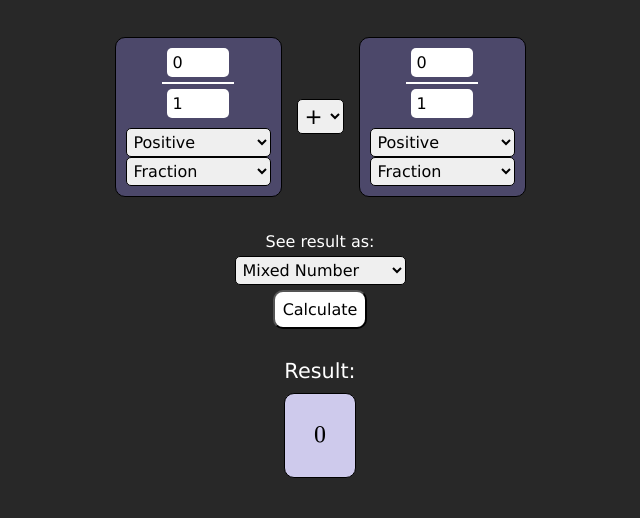
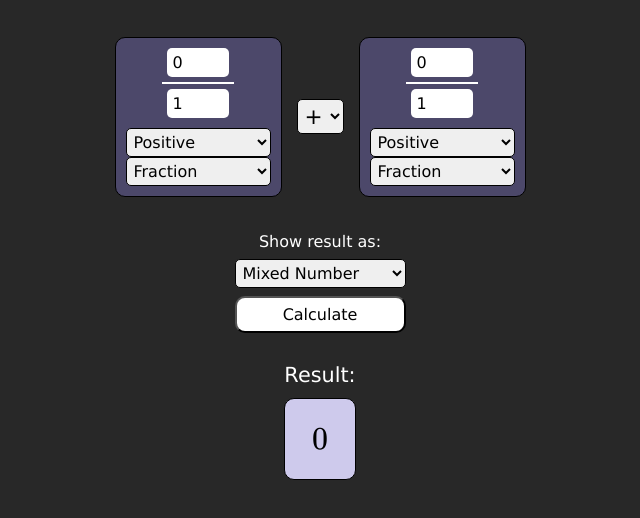
Before and after one commit to noahkawaguchi/fraction-calculator, a website built with Vite: page index.html in a window 1280 px wide. Both pictures are taken after a click on the button "Calculate". Shown: the part 130-648 px from the top of the page, without its empty margins (320-960 px from the left). Built offline with nearby package versions, Linux system fonts and the light colour scheme.

Commit message:
Clean up the layout when displaying results

```diff
--- a/index.html
+++ b/index.html
@@ -119,23 +119,17 @@
         </div>
       </div>
       <div id="calculate-div">
-        <div id="result-kind">
-          <label for="result-kind-select" id="result-kind-label">See result as:</label>
+        <label for="result-kind-select" id="result-kind-label">Show result as:</label>
         <select name="result-kind-select" id="result-kind-select">
           <option selected>Mixed Number</option>
           <option>Improper Fraction</option>
           <option>Decimal</option>
         </select>
-        </div>
         <button id="calculate-btn">Calculate</button>
       </div>
-      <div>
-        <div id="result-area">
+      <div id="result-div" hidden>
         <p id="result-text">Result:</p>
-          <div id="result-number">
         <p id="result-tex"></p>
-          </div>
-        </div>
       </div>
     </main>
     <script type="module" src="./src/main.ts"></script>
--- a/src/components/Result.ts
+++ b/src/components/Result.ts
@@ -4,8 +4,9 @@ import Fraction from "fraction.js"
 export class Result {
   constructor(
     private operation: HTMLSelectElement,
+    private kind: HTMLSelectElement,
+    private div: HTMLDivElement,
     private tex: HTMLParagraphElement,
-    private kind: HTMLSelectElement,
   ) {}
 
   /**
@@ -46,5 +47,8 @@ export class Result {
         break;
       default:
     }
+
+    this.div.hidden = false;
+
   }
 }
--- a/src/main.ts
+++ b/src/main.ts
@@ -29,8 +29,9 @@ const secondNumber = new NumberInput(
 
 const result = new Result(
   document.getElementById('operation') as HTMLSelectElement,
+  document.getElementById('result-kind-select') as HTMLSelectElement,
+  document.getElementById('result-div') as HTMLDivElement,
   document.getElementById('result-tex') as HTMLParagraphElement,
-  document.getElementById('result-kind-select') as HTMLSelectElement,
 )
 
 const calculateBtn = document.getElementById('calculate-btn') as HTMLButtonElement;
--- a/src/styles.css
+++ b/src/styles.css
@@ -100,46 +100,37 @@ hr {
 }
 
 #calculate-div {
-  margin: 20px auto;
+  margin: 35px auto 20px;
+  display: flex;
+  flex-direction: column;
+}
+
+#result-kind-select {
+  margin: 8px auto;
 }
 
 #calculate-btn {
-  padding: 8px;
+  padding: 7px;
   border-radius: 10px;
   background-color: white;
   cursor: pointer;
 }
 
-#result-area hr {
-  color: black;
+#result-text {
+  font-size: 1.3rem;
+  margin: 10px auto -5px;
 }
 
-#result-text {
-  font-size: 1.3rem;
-  margin: 10px auto;
-}
-
-#result-number {
-  display: flex;
-  justify-content: center;
+#result-tex {
+  padding: 5px 20px;
   border: 1px solid black;
   border-radius: 10px;
   background-color: var(--calm-purple-light);
   color: black;
 }
 
-#result-kind {
-  margin: 5px;
-  display: flex;
-  flex-direction: column;
-}
-
-#result-kind-label {
-  margin: 10px auto 5px;
-}
-
-.katex {
-  transform: scale(1.5);
+.katex * {
+  font-size: 2rem;
 }
 
 .katex .frac-line {
```
Lines whose indentation alone changed are shown as unchanged.
